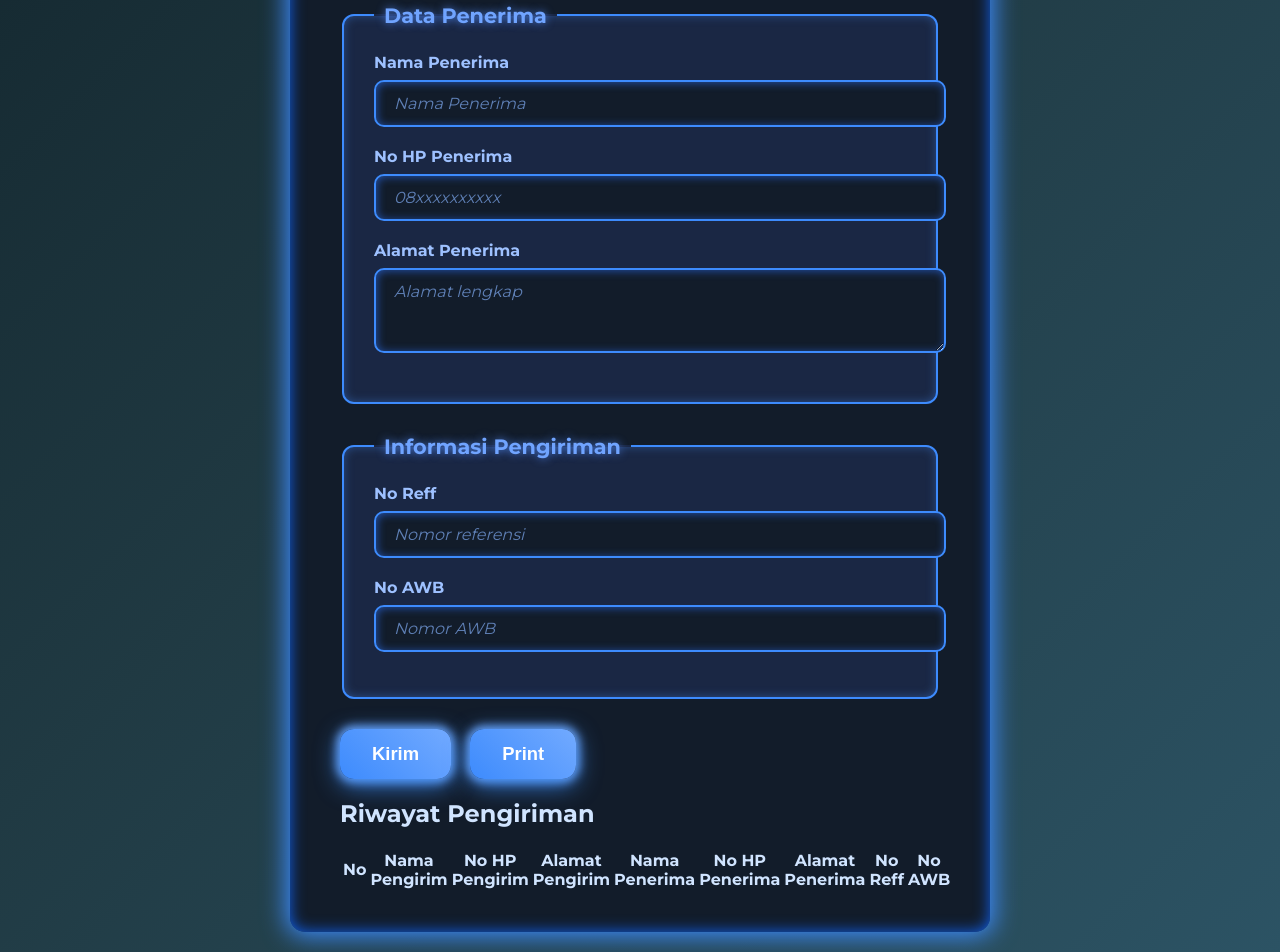
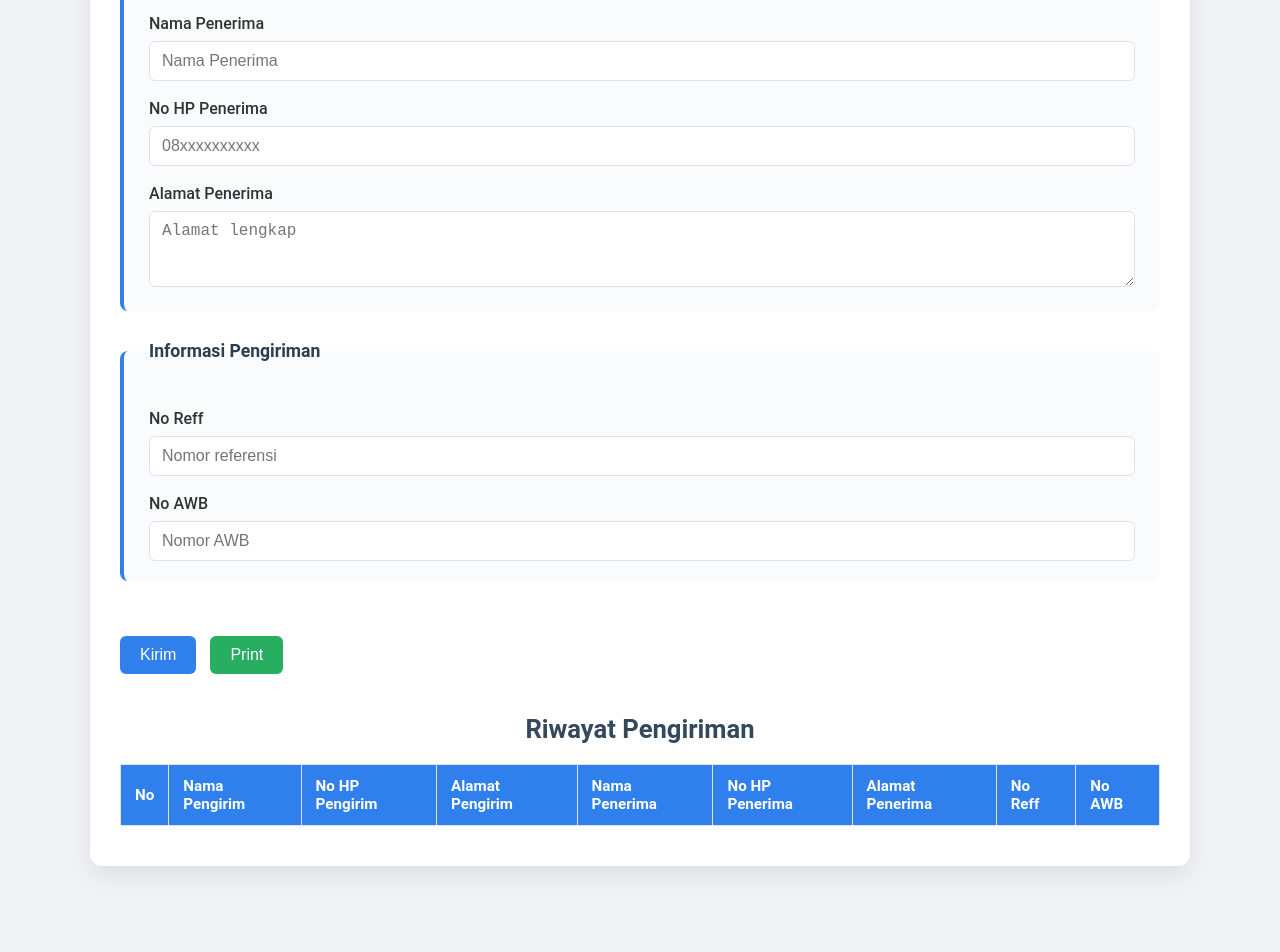
Before and after one commit to Rijal-Tafsiri14/FormPengisian, a plain HTML site: page index.html in a window 1280 px wide. Shown: the part 599-1551 px from the top of the page. After the commit the page ends 1495 px from the top, so only its background shows below. Drawn offline with Linux system fonts and the light colour scheme.

Commit message:
Update style.css

```diff
--- a/style.css
+++ b/style.css
@@ -1,168 +1,187 @@
-@import url('https://fonts.googleapis.com/css2?family=Montserrat:wght@400;700&display=swap');
+/* ===== RESET ===== */
+* {
+  margin: 0;
+  padding: 0;
+  box-sizing: border-box;
+}
 
 body {
-  font-family: 'Montserrat', sans-serif;
-  background: linear-gradient(135deg, #0f2027, #203a43, #2c5364);
-  margin: 0;
-  padding: 20px;
-  color: #e0e7ff;
-  min-height: 100vh;
-  display: flex;
-  justify-content: center;
-  align-items: center;
-  overflow-y: auto;
+  font-family: 'Roboto', 'Segoe UI', Tahoma, sans-serif;
+  background: #f0f2f5;
+  color: #2d3436;
+  padding: 30px;
 }
 
+/* ===== CONTAINER ===== */
 .container {
-  background: #121c2a;
-  padding: 40px 50px;
-  border-radius: 15px;
-  box-shadow:
-    0 0 25px 4px #3d8bfd,
-    inset 0 0 15px #1161ee;
-  max-width: 600px;
-  width: 100%;
-  color: #d0e4ff;
-  position: relative;
+  max-width: 1100px;
+  margin: auto;
+  background-color: #fff;
+  padding: 40px 30px;
+  border-radius: 12px;
+  box-shadow: 0 10px 25px rgba(0, 0, 0, 0.08);
+  border-top: 5px solid #2f80ed;
 }
 
+/* ===== HEADINGS ===== */
 h1 {
   text-align: center;
-  font-weight: 800;
-  font-size: 2.5rem;
-  margin-bottom: 35px;
-  letter-spacing: 2px;
-  color: #3d8bfd;
-  text-shadow: 0 0 15px #4d98ff;
-  font-family: 'Montserrat', sans-serif;
+  font-size: 2.4rem;
+  margin-bottom: 30px;
+  color: #2f80ed;
 }
 
-form fieldset {
-  border: 2px solid #3d8bfd;
-  border-radius: 12px;
-  padding: 25px 30px;
-  margin-bottom: 30px;
-  background: #1a2744;
-  box-shadow:
-    inset 0 0 10px #2b4f8a;
-  transition: border-color 0.3s ease, box-shadow 0.3s ease;
+h2 {
+  text-align: center;
+  font-size: 1.6rem;
+  margin: 40px 0 20px;
+  color: #34495e;
 }
 
-form fieldset:hover {
-  border-color: #72aaff;
-  box-shadow:
-    inset 0 0 15px #72aaff,
-    0 0 15px #5a9eff;
+/* ===== FORM STYLE ===== */
+form fieldset {
+  border: none;
+  margin-bottom: 30px;
+  padding: 20px 25px;
+  background-color: #f9fbfd;
+  border-left: 4px solid #2f80ed;
+  border-radius: 8px;
 }
 
 form legend {
-  font-weight: 700;
-  font-size: 1.3rem;
-  padding: 0 10px;
-  color: #70a4ff;
-  text-shadow: 0 0 8px #4a79d9;
+  font-weight: 600;
+  font-size: 1.1rem;
+  margin-bottom: 10px;
+  color: #2c3e50;
 }
 
-form label {
+label {
   display: block;
-  font-weight: 600;
-  margin-bottom: 8px;
-  color: #9ec1ff;
+  margin-top: 18px;
+  font-weight: 500;
+  color: #333;
 }
 
-form input,
-form textarea,
-form select {
+input[type="text"],
+input[type="tel"],
+textarea {
   width: 100%;
-  padding: 12px 18px;
-  margin-bottom: 20px;
-  border: 2px solid #3d8bfd;
-  border-radius: 10px;
+  padding: 10px 12px;
+  margin-top: 8px;
+  border: 1.5px solid #dce3ea;
+  border-radius: 6px;
   font-size: 1rem;
-  transition: border-color 0.3s ease, box-shadow 0.3s ease;
-  font-family: inherit;
-  color: #d0e4ff;
-  background-color: #121c2a;
-  box-shadow: inset 1px 1px 8px #2350a8;
+  background-color: #ffffff;
+  transition: all 0.3s ease;
+}
+
+input:focus,
+textarea:focus {
+  border-color: #2f80ed;
+  background-color: #eef7ff;
+  outline: none;
+}
+
+textarea {
   resize: vertical;
 }
 
-form input::placeholder,
-form textarea::placeholder {
-  color: #7299d8cc;
-  font-style: italic;
+/* ===== BUTTONS ===== */
+button {
+  padding: 10px 20px;
+  font-size: 1rem;
+  margin-top: 25px;
+  margin-right: 10px;
+  border: none;
+  border-radius: 6px;
+  cursor: pointer;
+  font-weight: 500;
+  transition: 0.3s;
 }
 
-form input:focus,
-form textarea:focus,
-form select:focus {
-  border-color: #72aaff;
-  outline: none;
-  box-shadow: 0 0 12px 3px #70a4ff;
-  background-color: #182d52;
-  color: #e0e7ff;
+button[type="submit"] {
+  background-color: #2f80ed;
+  color: #fff;
 }
 
-form button {
-  cursor: pointer;
-  font-weight: 700;
-  padding: 14px 32px;
-  border: none;
-  border-radius: 14px;
-  background: linear-gradient(45deg, #3d8bfd, #72aaff);
-  color: white;
-  font-size: 1.15rem;
-  margin-right: 15px;
-  box-shadow:
-    0 6px 25px rgba(61, 143, 253, 0.85),
-    0 0 10px 3px #72aaff;
-  transition: background 0.3s ease, transform 0.15s ease, box-shadow 0.3s ease;
+button[type="submit"]:hover {
+  background-color: #1366d6;
 }
 
-form button:hover {
-  background: linear-gradient(45deg, #72aaff, #3d8bfd);
-  transform: scale(1.1);
-  box-shadow: 0 8px 30px rgba(114, 170, 255, 1);
+button#printBtn {
+  background-color: #27ae60;
+  color: #fff;
 }
 
-form button:active {
-  transform: scale(0.95);
+button#printBtn:hover {
+  background-color: #1e874b;
 }
 
-label[for="senderSelect"],
-label[for="receiverSelect"] {
-  margin-top: -10px;
-  margin-bottom: 6px;
-  font-weight: 700;
-  color: #7ea8ff;
+/* ===== TABLE ===== */
+#historyTable {
+  width: 100%;
+  border-collapse: collapse;
+  margin-top: 10px;
+  font-size: 0.95rem;
 }
 
-select#senderSelect,
-select#receiverSelect {
-  margin-bottom: 25px;
-  border: 2px solid #3d8bfd;
-  background-color: #121c2a;
-  color: #d0e4ff;
-  font-weight: 600;
-  transition: border-color 0.3s ease, box-shadow 0.3s ease;
-  border-radius: 10px;
+#historyTable thead {
+  background-color: #2f80ed;
+  color: #ffffff;
 }
 
-select#senderSelect:focus,
-select#receiverSelect:focus {
-  border-color: #72aaff;
-  box-shadow: 0 0 12px 3px #70a4ff;
-  outline: none;
+#historyTable th,
+#historyTable td {
+  padding: 12px 14px;
+  border: 1px solid #dce3ea;
+  text-align: left;
 }
 
-@media (max-width: 640px) {
+#historyTable tbody tr:nth-child(even) {
+  background-color: #f5f9ff;
+}
+
+#historyTable tbody tr:hover {
+  background-color: #e1efff;
+}
+
+/* ===== RESPONSIVE ===== */
+@media (max-width: 768px) {
   .container {
-    padding: 20px 20px;
+    padding: 20px;
   }
 
-  form button {
-    width: 100%;
-    margin-bottom: 12px;
-    margin-right: 0;
+  form fieldset {
+    padding: 15px;
+  }
+
+  table, thead, tbody, th, td, tr {
+    display: block;
+  }
+
+  thead {
+    display: none;
+  }
+
+  tbody tr {
+    margin-bottom: 20px;
+    border: 1px solid #ccc;
+    border-radius: 6px;
+    padding: 10px;
+    background-color: #ffffff;
+  }
+
+  tbody td {
+    display: flex;
+    justify-content: space-between;
+    padding: 8px 10px;
+    border: none;
+    border-bottom: 1px solid #eee;
+  }
+
+  tbody td::before {
+    content: attr(data-label);
+    font-weight: 600;
+    color: #555;
   }
 }
```
